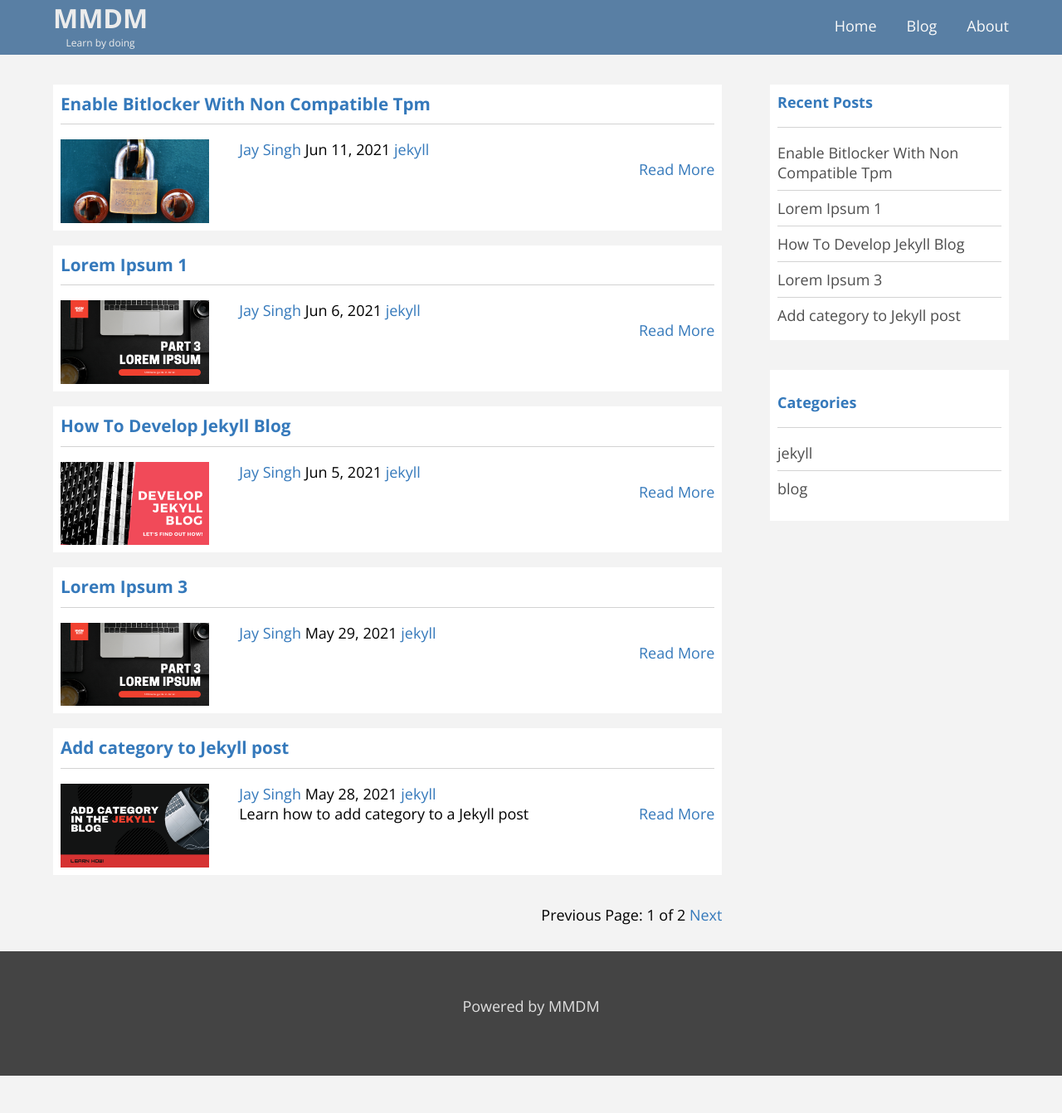
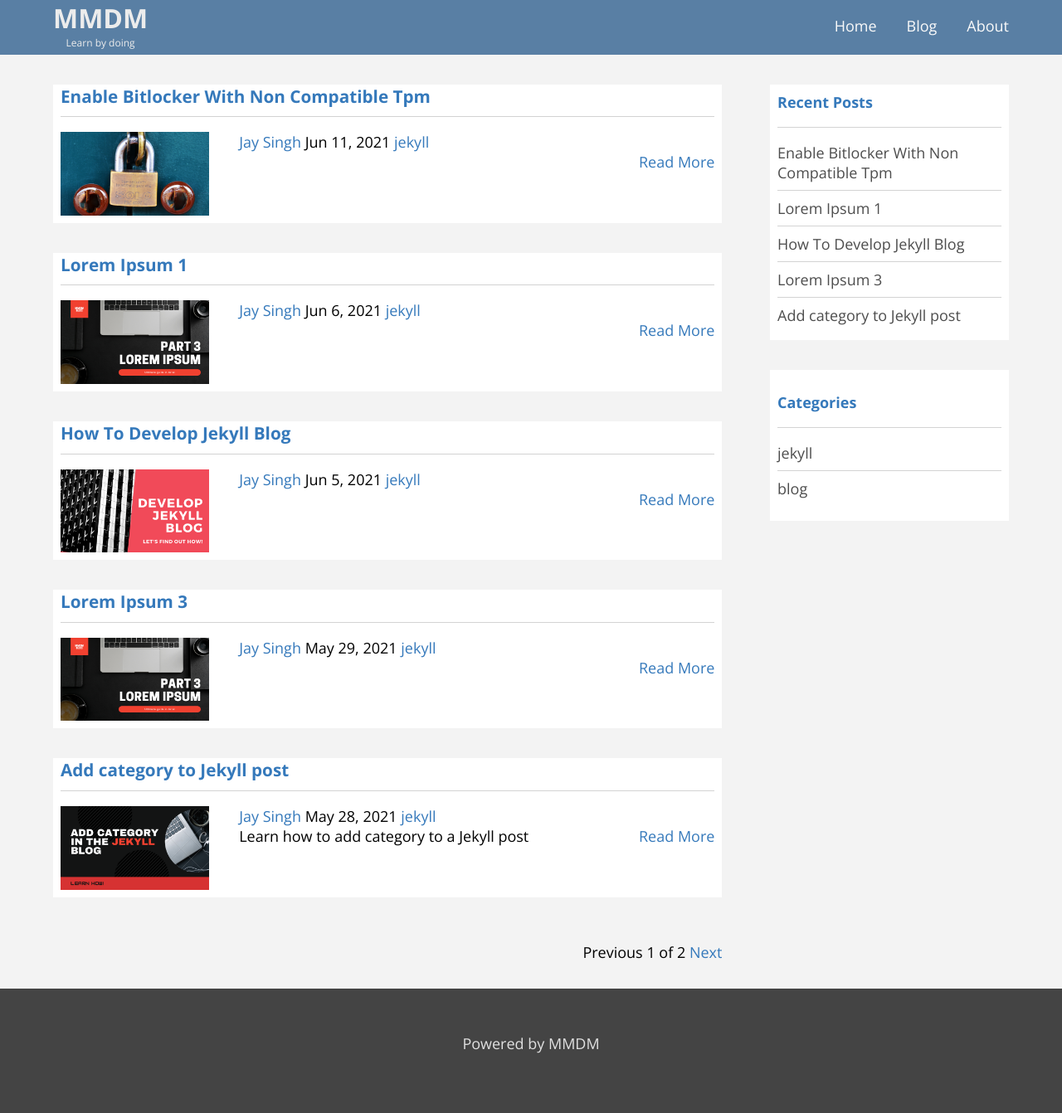
Before and after one commit to jays1ngh/jays1ngh.github.io, a Jekyll site: the page built from blog/index.html, in a window 1280 px wide. Shown: the whole page at 83% size. Built offline with Jekyll 4.4.1, drawn with Linux system fonts in a browser that asks for light colours; the list of posts is cut into pages by our own code; before the commit the page ends 1297 px from its top, so only the background shows below that.

Commit message:
updated files

```diff
--- a/_layouts/blog.html
+++ b/_layouts/blog.html
@@ -56,7 +56,7 @@ layout: default
       <span class="previous">Previous</span>
       {% endif %}
       <span class="page_number ">
-        Page: {{ paginator.page }} of {{ paginator.total_pages }}
+        {{ paginator.page }} of {{ paginator.total_pages }}
       </span>
       {% if paginator.next_page %}
       <a href="{{ paginator.next_page_path }}" class="next">Next</a>
--- a/_sass/main.scss
+++ b/_sass/main.scss
@@ -167,8 +167,8 @@ header {
 
 .post-card-outer {
   background-color: #ffffff;
-  padding: .5em;
-  margin-bottom: 1em;
+  padding: 0 .5em .5em .5em;
+  margin-bottom: 2em;
 }
 
 .post-title {
```
